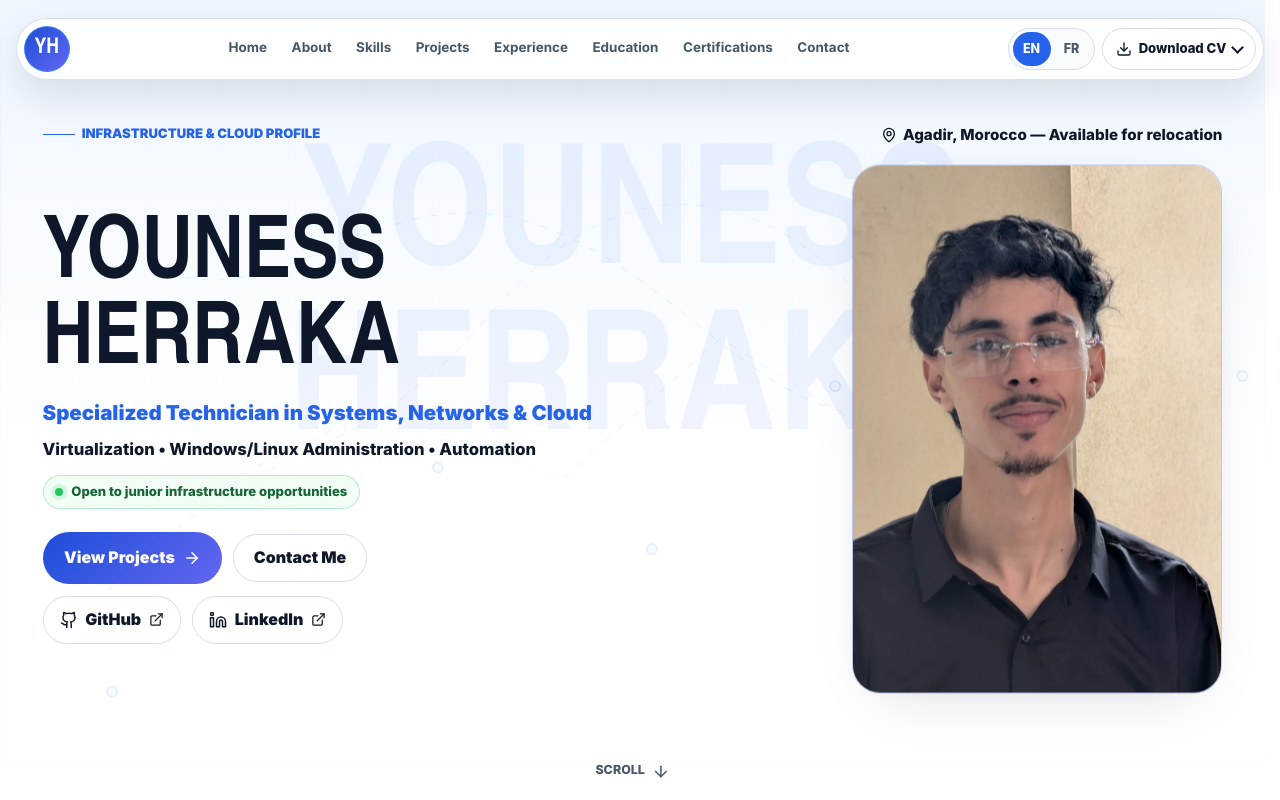
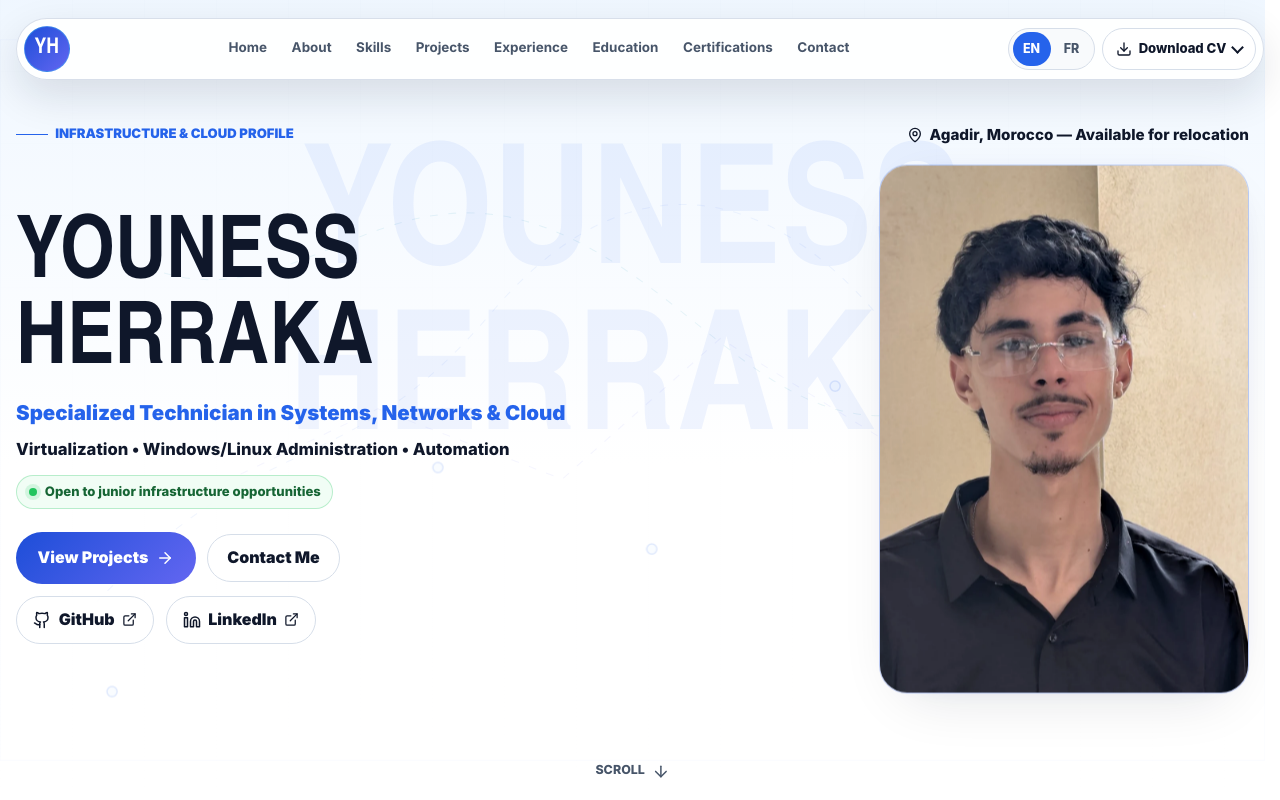
Before and after one commit to younessherraka-root/younessherraka-root.github.io, a React (Vite) app: page / in a window 1280 px wide. Shown: the top 800 px of the page. Built offline with nearby package versions, Linux system fonts and the light colour scheme.

Commit message:
Increase hero-content width to 1500px

```diff
--- a/src/styles.css
+++ b/src/styles.css
@@ -514,7 +514,7 @@ h3 {
 }
 
 .hero-content {
-  width: min(1180px, 100%);
+  width: min(1500px, 100%);
   min-height: 590px;
   margin: 0 auto;
   display: grid;
```
